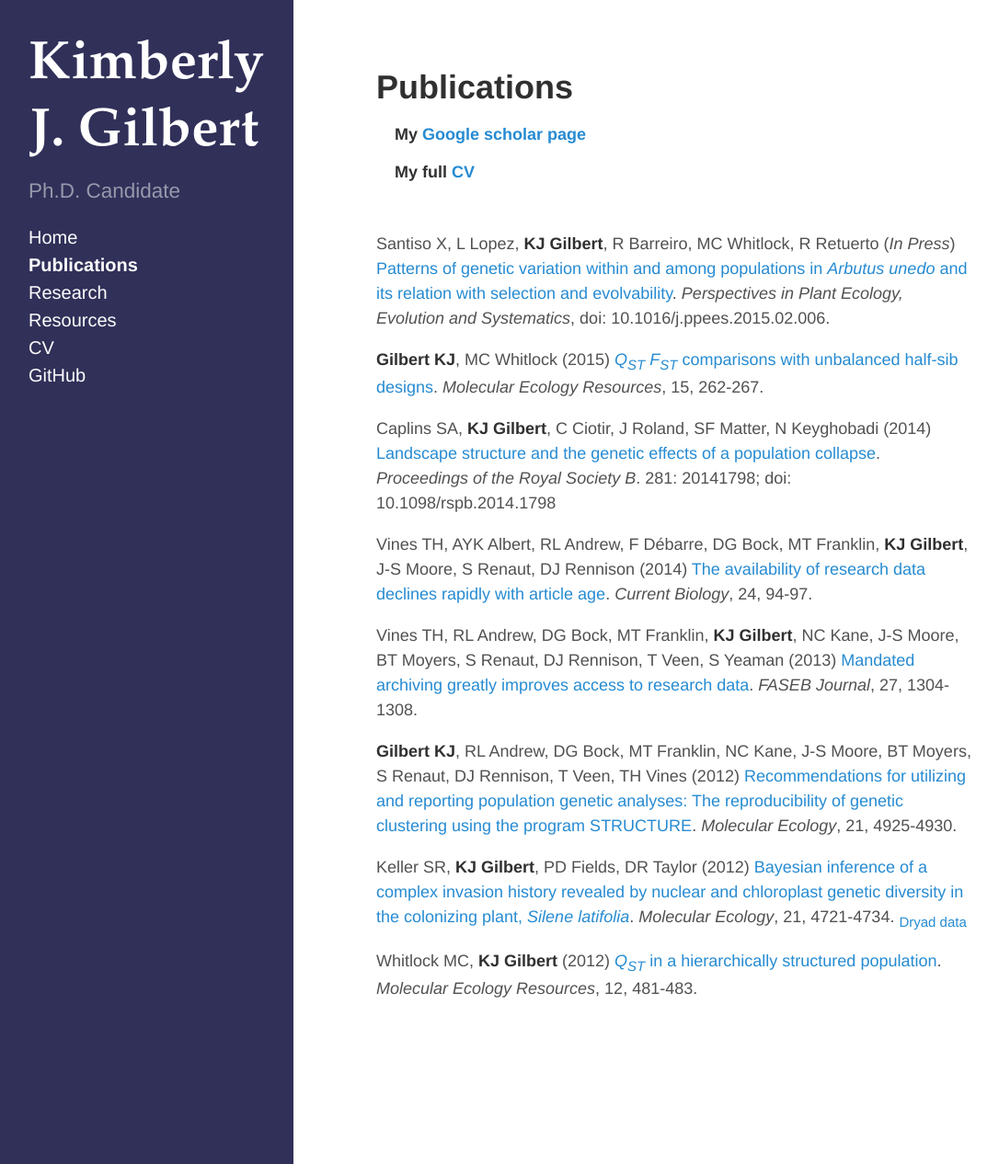
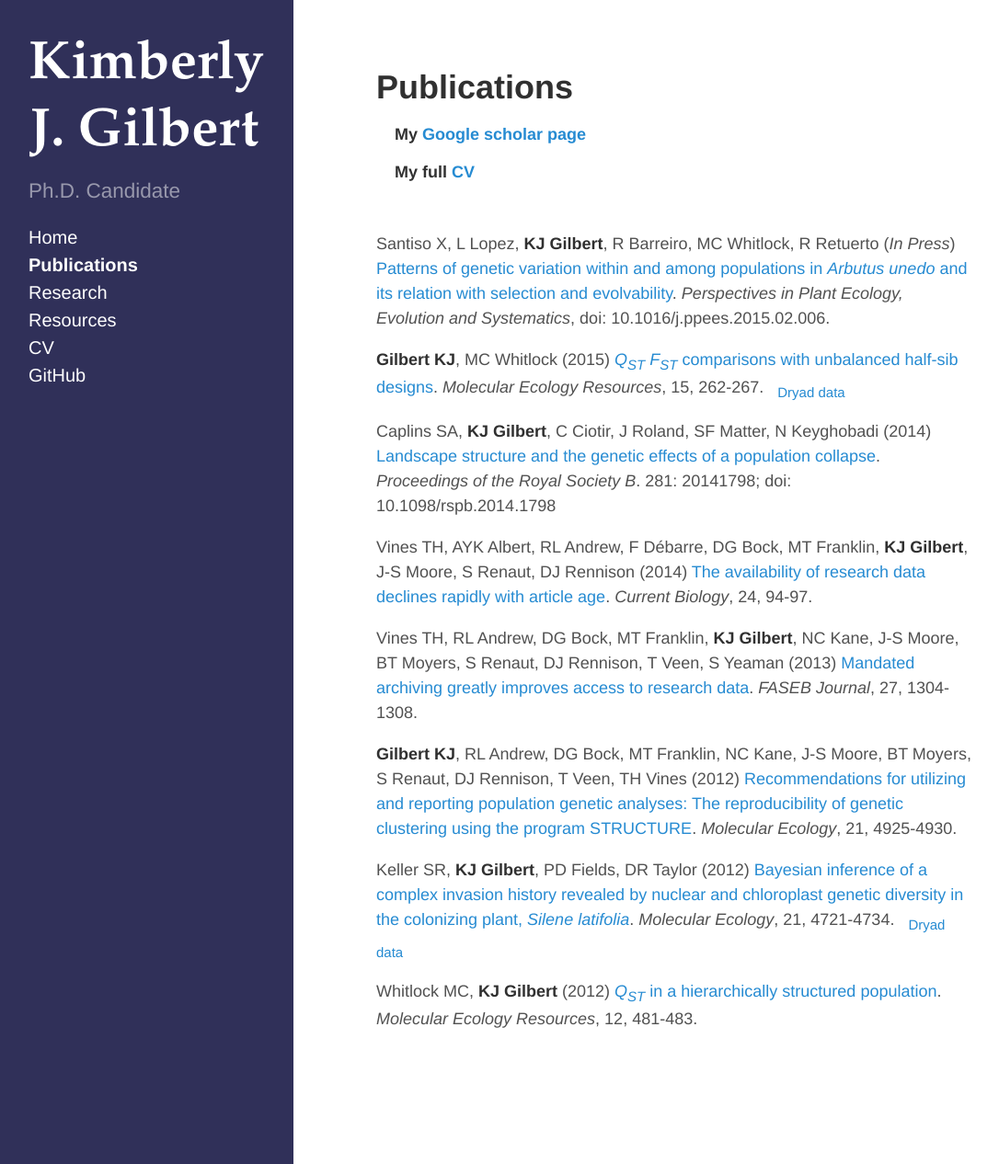
Before and after one commit to kjgilbert/kjgilbert.github.io, a Jekyll site: the page built from publications.md, in a window 1280 px wide and 1266 px high. Shown: the whole window at 92% size, without its empty margins (5-1091 px from the left). Built offline with Jekyll 4.4.1, drawn with Linux system fonts in a browser that asks for light colours; Markdown is read by kramdown in place of the engine named in the settings.

Commit message:
add links

```diff
--- a/publications.md
+++ b/publications.md
@@ -11,7 +11,7 @@ title: Publications
 
 Santiso X, L Lopez, **KJ Gilbert**, R Barreiro, MC Whitlock, R Retuerto (*In Press*) [Patterns of genetic variation within and among populations in *Arbutus unedo* and its relation with selection and evolvability](http://www.sciencedirect.com/science/article/pii/S1433831915000190). *Perspectives in Plant Ecology, Evolution and Systematics*, doi: 10.1016/j.ppees.2015.02.006.
 
-**Gilbert KJ**, MC Whitlock (2015) [*Q<sub>ST</sub>* *F<sub>ST</sub>* comparisons with unbalanced half-sib designs](http://onlinelibrary.wiley.com/doi/10.1111/1755-0998.12303/abstract). *Molecular Ecology Resources*, 15, 262-267.
+**Gilbert KJ**, MC Whitlock (2015) [*Q<sub>ST</sub>* *F<sub>ST</sub>* comparisons with unbalanced half-sib designs](http://onlinelibrary.wiley.com/doi/10.1111/1755-0998.12303/abstract). *Molecular Ecology Resources*, 15, 262-267.  &nbsp; <sub>[Dryad data](http://datadryad.org/resource/doi:10.5061/dryad.rm574)</sub>
 
 Caplins SA, **KJ Gilbert**, C Ciotir, J Roland, SF Matter, N Keyghobadi (2014) [Landscape structure and the genetic effects of a population collapse](http://m.rspb.royalsocietypublishing.org/content/281/1796/20141798.abstract?cpetoc). *Proceedings of the Royal Society B*. 281: 20141798; doi: 10.1098/rspb.2014.1798
 
@@ -21,6 +21,6 @@ Vines TH, RL Andrew, DG Bock, MT Franklin, **KJ Gilbert**, NC Kane, J-S Moore, B
 
 **Gilbert KJ**, RL Andrew, DG Bock, MT Franklin, NC Kane, J-S Moore, BT Moyers, S Renaut, DJ Rennison, T Veen, TH Vines (2012) [Recommendations for utilizing and reporting population genetic analyses: The reproducibility of genetic clustering using the program STRUCTURE](http://onlinelibrary.wiley.com/doi/10.1111/j.1365-294X.2012.05754.x/abstract). *Molecular Ecology*, 21, 4925-4930.
 
-Keller SR, **KJ Gilbert**, PD Fields, DR Taylor (2012) [Bayesian inference of a complex invasion history revealed by nuclear and chloroplast genetic diversity in the colonizing plant, *Silene latifolia*](http://onlinelibrary.wiley.com/doi/10.1111/j.1365-294X.2012.05751.x/abstract). *Molecular Ecology*, 21, 4721-4734.  <sub>[Dryad data](http://datadryad.org/resource/doi:10.5061/dryad.9r2h3)</sub>
+Keller SR, **KJ Gilbert**, PD Fields, DR Taylor (2012) [Bayesian inference of a complex invasion history revealed by nuclear and chloroplast genetic diversity in the colonizing plant, *Silene latifolia*](http://onlinelibrary.wiley.com/doi/10.1111/j.1365-294X.2012.05751.x/abstract). *Molecular Ecology*, 21, 4721-4734.  &nbsp; <sub>[Dryad data](http://datadryad.org/resource/doi:10.5061/dryad.9r2h3)</sub>
 
 Whitlock MC, **KJ Gilbert** (2012) [*Q<sub>ST</sub>* in a hierarchically structured population](http://onlinelibrary.wiley.com/doi/10.1111/j.1755-0998.2012.03122.x/abstract). *Molecular Ecology Resources*, 12, 481-483.
```
